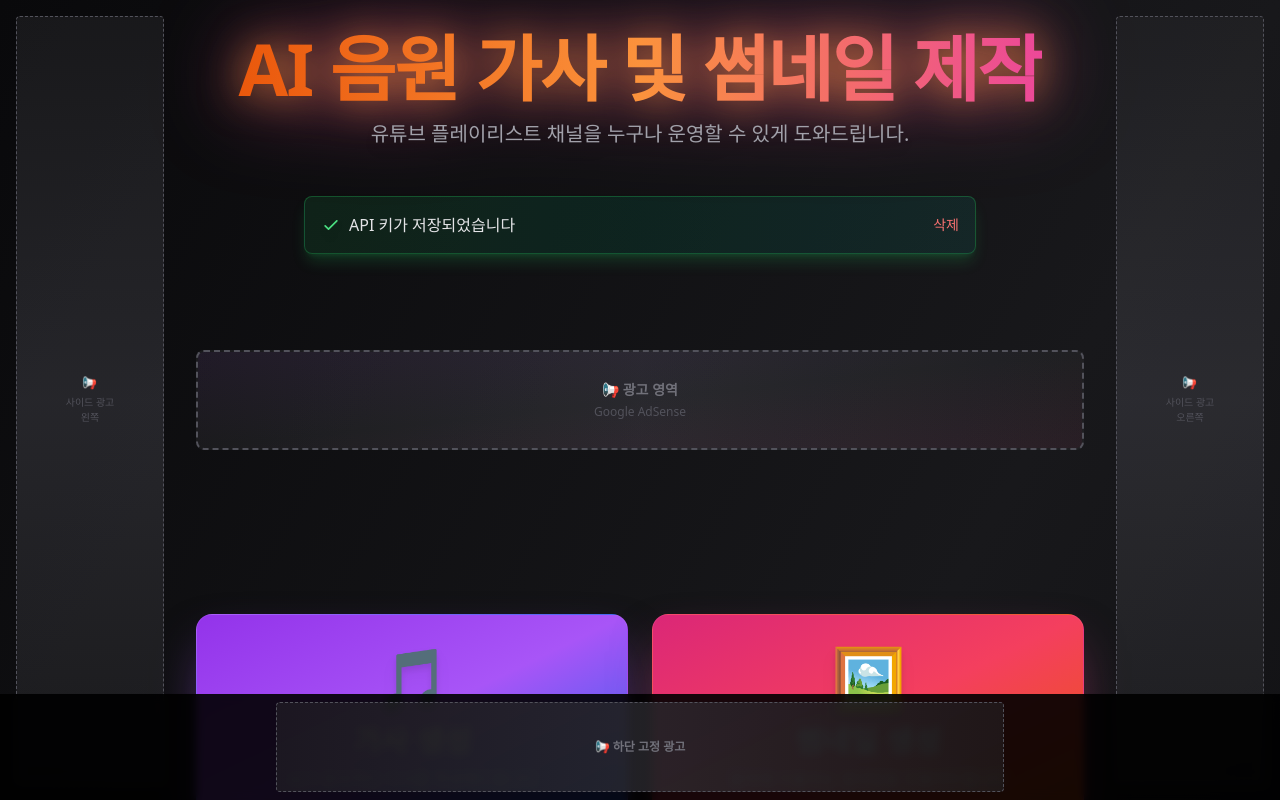
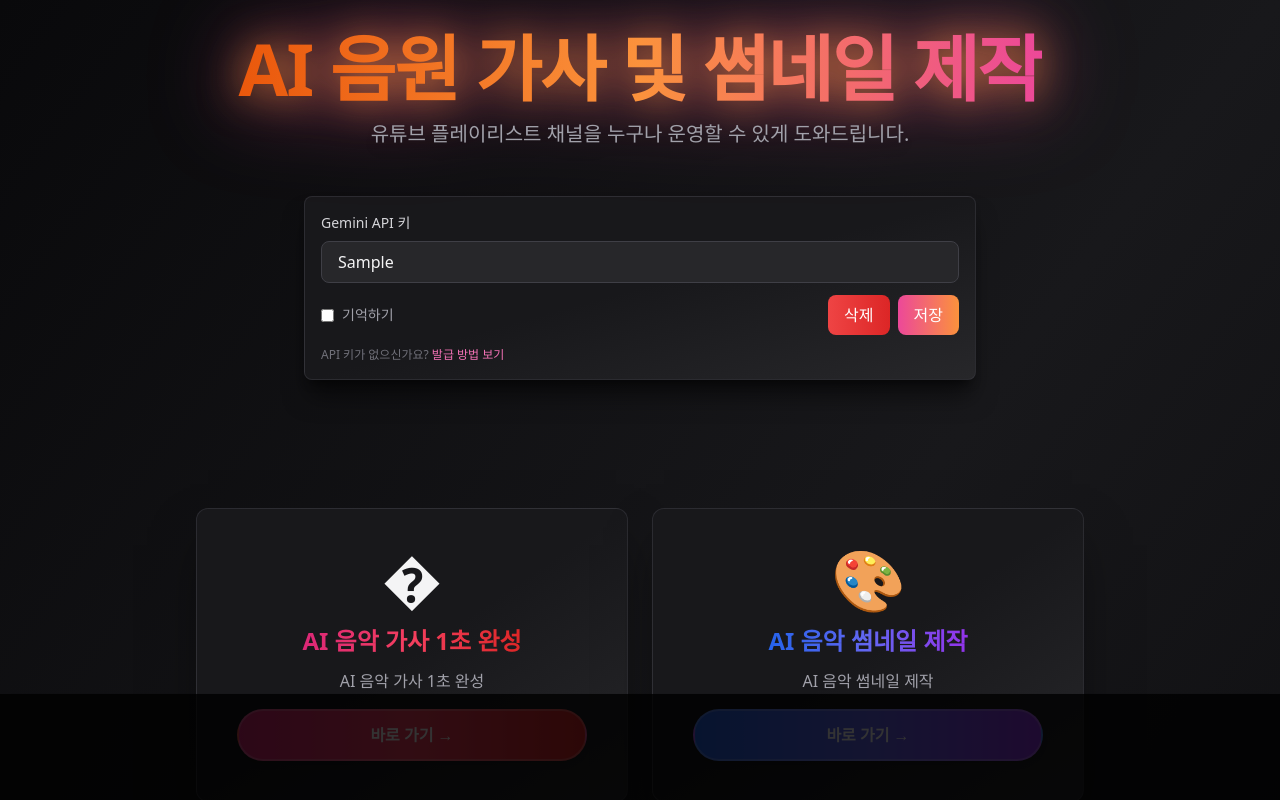
Before and after one commit to angibeom0985-arch/aimusic-l, a React (Vite) app: page / in a window 1280 px wide. Both pictures are taken after typing "Sample" into the empty fields and a click on the button "저장". Shown: the top 800 px of the page. Built offline with nearby package versions, Linux system fonts and the light colour scheme.

Commit message:
refactor: 광고 플레이스홀더 제거, API 키 자유 수정 허용, 메인 페이지 구조 개편 (가사/썸네일 카드를 메인으로 이동)

```diff
--- a/components/ApiKeyManager.tsx
+++ b/components/ApiKeyManager.tsx
@@ -39,39 +39,6 @@ const ApiKeyManager: React.FC<ApiKeyManagerProps> = ({ onKeySet }) => {
     onKeySet("");
   };
 
-  if (savedKey) {
-    return (
-      <div className="bg-gradient-to-r from-green-900/30 via-emerald-900/30 to-teal-900/30 border border-green-500/30 rounded-lg p-4 mb-4 shadow-lg shadow-green-500/20">
-        <div className="flex items-center justify-between">
-          <div className="flex items-center gap-2">
-            <svg
-              className="w-5 h-5 text-green-400 drop-shadow-lg"
-              fill="none"
-              viewBox="0 0 24 24"
-              stroke="currentColor"
-            >
-              <path
-                strokeLinecap="round"
-                strokeLinejoin="round"
-                strokeWidth={2}
-                d="M5 13l4 4L19 7"
-              />
-            </svg>
-            <span className="text-zinc-200 font-medium">
-              API 키가 저장되었습니다
-            </span>
-          </div>
-          <button
-            onClick={handleRemoveKey}
-            className="text-sm text-red-400 hover:text-red-300 transition-all hover:scale-105 font-medium"
-          >
-            삭제
-          </button>
-        </div>
-      </div>
-    );
-  }
-
   return (
     <form
       onSubmit={handleSubmit}
@@ -82,8 +49,11 @@ const ApiKeyManager: React.FC<ApiKeyManagerProps> = ({ onKeySet }) => {
       </label>
       <input
         type="text"
-        value={apiKey}
-        onChange={(e) => setApiKey(e.target.value)}
+        value={savedKey || apiKey}
+        onChange={(e) => {
+          setApiKey(e.target.value);
+          setSavedKey(null); // 수정 시 savedKey 초기화
+        }}
         placeholder="API 키를 입력하세요"
         className="w-full px-4 py-2 bg-zinc-800 border border-zinc-700 rounded-lg text-zinc-100 placeholder-zinc-500 focus:outline-none focus:ring-2 focus:ring-pink-500 mb-3"
         required
@@ -98,12 +68,23 @@ const ApiKeyManager: React.FC<ApiKeyManagerProps> = ({ onKeySet }) => {
           />
           기억하기
         </label>
+        <div className="flex gap-2">
+          {savedKey && (
+            <button
+              type="button"
+              onClick={handleRemoveKey}
+              className="px-4 py-2 bg-gradient-to-r from-red-500 to-red-600 text-white rounded-lg font-medium hover:opacity-90 transition-opacity"
+            >
+              삭제
+            </button>
+          )}
           <button
             type="submit"
             className="px-4 py-2 bg-gradient-to-r from-pink-500 to-orange-400 text-white rounded-lg font-medium hover:opacity-90 transition-opacity"
           >
             저장
           </button>
+        </div>
       </div>
       <p className="text-xs text-zinc-500 mt-3">
         API 키가 없으신가요?{" "}
--- a/components/DisplayAd.tsx
+++ b/components/DisplayAd.tsx
@@ -16,28 +16,16 @@ const DisplayAd: React.FC = () => {
   }, []);
 
   return (
-    <div className="w-full my-8 flex justify-center">
-      <div className="w-full max-w-4xl">
-        {/* 광고 영역 표시 (개발/테스트용 - 실제 광고가 로드되면 이 영역을 덮어씁니다) */}
-        <div className="min-h-[100px] bg-gradient-to-r from-zinc-800/50 via-zinc-700/50 to-zinc-800/50 rounded-lg border-2 border-dashed border-zinc-600 flex items-center justify-center relative overflow-hidden">
-          <div className="text-center z-10">
-            <p className="text-zinc-500 text-sm font-semibold">📢 광고 영역</p>
-            <p className="text-zinc-600 text-xs mt-1">Google AdSense</p>
-          </div>
-          <div className="absolute inset-0 bg-gradient-to-br from-purple-900/10 via-transparent to-pink-900/10"></div>
-        </div>
-
-        {/* 실제 AdSense 광고 */}
+    <div className="w-full my-4 flex justify-center">
       <ins
         className="adsbygoogle"
-          style={{ display: "block", minHeight: "100px" }}
+        style={{ display: "block" }}
         data-ad-client="ca-pub-2686975437928535"
         data-ad-slot="6106251761"
         data-ad-format="auto"
         data-full-width-responsive="true"
       />
     </div>
-    </div>
   );
 };
 
--- a/components/FloatingBanner.tsx
+++ b/components/FloatingBanner.tsx
@@ -43,39 +43,23 @@ const FloatingBanner: React.FC = () => {
 
   return (
     <div
-      className="fixed bottom-0 left-0 right-0 z-50 flex justify-center bg-black/90 py-2 shadow-lg backdrop-blur-sm"
+      className="fixed bottom-0 left-0 right-0 z-50 flex justify-center bg-black bg-opacity-80 py-2 shadow-lg"
       style={{
         minHeight: isMobile ? "60px" : "100px",
         transition: "all 0.3s ease-in-out",
       }}
     >
-      <div className="relative flex items-center justify-center">
-        {/* 광고 영역 표시 (개발/테스트용) */}
-        <div
-          className="absolute inset-0 bg-gradient-to-r from-zinc-800/50 via-zinc-700/50 to-zinc-800/50 rounded border border-dashed border-zinc-600 flex items-center justify-center"
-          style={{
-            width: isMobile ? "320px" : "728px",
-            height: isMobile ? "50px" : "90px",
-          }}
-        >
-          <p className="text-zinc-500 text-xs font-semibold">📢 하단 고정 광고</p>
-        </div>
-
-        {/* 실제 AdSense 광고 */}
       <ins
         className="adsbygoogle"
         style={{
           display: "block",
           width: isMobile ? "320px" : "728px",
           height: isMobile ? "50px" : "90px",
-            position: "relative",
-            zIndex: 10,
         }}
         data-ad-client="ca-pub-2686975437928535"
         data-ad-slot="6106251761"
       />
     </div>
-    </div>
   );
 };
 
--- a/components/RelatedServices.tsx
+++ b/components/RelatedServices.tsx
@@ -11,25 +11,11 @@ interface Service {
 
 const services: Service[] = [
   {
-    icon: "🎬",
-    title: "AI 음악 가사 1초 완성",
-    description: "AI 음악 가사 1초 완성",
-    url: "https://aimusic.money-hotissue.com/",
-    gradient: "from-pink-600 via-rose-500 to-red-600",
-  },
-  {
     icon: "📹",
     title: "숏폼/롱폼 영상 소스 무제한 생성",
     description: "프로페셔널 영상 편집과 효과를 위한 도구를 확인해보세요",
     url: "https://youtube-image.money-hotissue.com/",
     gradient: "from-green-600 via-emerald-500 to-teal-600",
-  },
-  {
-    icon: "🎨",
-    title: "AI 음악 썸네일 제작",
-    description: "AI 음악 썸네일 제작",
-    url: "https://aimusic.money-hotissue.com/thumbnail",
-    gradient: "from-blue-600 via-indigo-500 to-purple-600",
   },
   {
     icon: "🔥",
--- a/components/SidebarAd.tsx
+++ b/components/SidebarAd.tsx
@@ -26,27 +26,15 @@ const SidebarAd: React.FC<SidebarAdProps> = ({ position }) => {
       } h-full hidden lg:flex items-center justify-center p-2 z-10`}
       style={{ width: "180px" }}
     >
-      <div className="relative w-full h-full flex items-center justify-center">
-        {/* 광고 영역 표시 (개발/테스트용) */}
-        <div className="absolute inset-2 bg-gradient-to-b from-zinc-800/50 via-zinc-700/50 to-zinc-800/50 rounded border border-dashed border-zinc-600 flex items-center justify-center">
-          <div className="text-center">
-            <p className="text-zinc-500 text-xs font-semibold mb-1">📢</p>
-            <p className="text-zinc-600 text-[10px]">사이드 광고</p>
-            <p className="text-zinc-600 text-[10px]">{position === "left" ? "왼쪽" : "오른쪽"}</p>
-          </div>
-        </div>
-
-        {/* 실제 AdSense 광고 */}
       <ins
         className="adsbygoogle"
-          style={{ display: "block", width: "160px", position: "relative", zIndex: 10 }}
+        style={{ display: "block" }}
         data-ad-client="ca-pub-2686975437928535"
         data-ad-slot="6712949943"
         data-ad-format="auto"
         data-full-width-responsive="true"
       />
     </div>
-    </div>
   );
 };
 
--- a/pages/HomePage.tsx
+++ b/pages/HomePage.tsx
@@ -49,43 +49,55 @@ const HomePage: React.FC<HomePageProps> = ({ apiKey, setApiKey }) => {
         <DisplayAd />
       </div>
 
-      {/* 메인 버튼 그리드 (1x2) */}
-      <div className="grid grid-cols-1 md:grid-cols-2 gap-6 w-full max-w-4xl">
+      {/* 메인 서비스 카드 (가사 생성 & 썸네일 생성) */}
+      <div className="grid grid-cols-1 md:grid-cols-2 gap-6 w-full max-w-4xl mb-8">
         <Link
           to="/lyrics"
-          className="group relative overflow-hidden bg-gradient-to-br from-purple-600 via-purple-500 to-blue-600 hover:from-purple-700 hover:via-purple-600 hover:to-blue-700 rounded-2xl p-8 transition-all duration-300 shadow-2xl shadow-purple-500/50 hover:shadow-purple-500/70 hover:scale-105 border border-purple-400/20"
+          className="group cursor-pointer"
         >
-          <div className="text-center relative z-10">
-            <div className="text-6xl mb-4 drop-shadow-lg">🎵</div>
-            <h2 className="text-3xl font-bold text-white mb-2 drop-shadow-md">
-              가사 생성
-            </h2>
-            <p className="text-blue-100 drop-shadow">
-              AI가 창의적인 가사를 작성해드립니다
-            </p>
+          <div className="bg-gradient-to-br from-zinc-900 via-zinc-900 to-zinc-800 border border-zinc-700/50 rounded-xl p-6 shadow-2xl shadow-black/50 hover:shadow-pink-500/20 transition-all duration-300 backdrop-blur-sm hover:scale-105">
+            <div className="flex flex-col items-center text-center p-4">
+              <div className="text-6xl mb-4 transition-transform duration-300 group-hover:scale-110 group-hover:rotate-12">
+                �
+              </div>
+              <h3 className="text-xl md:text-2xl font-bold mb-3 bg-gradient-to-r from-pink-600 via-rose-500 to-red-600 bg-clip-text text-transparent">
+                AI 음악 가사 1초 완성
+              </h3>
+              <p className="text-zinc-400 text-sm md:text-base mb-4">
+                AI 음악 가사 1초 완성
+              </p>
+              <button className="w-full bg-gradient-to-r from-pink-600 via-rose-500 to-red-600 hover:shadow-lg hover:shadow-pink/50 text-white font-bold py-3 px-6 rounded-full transition-all duration-300 transform hover:scale-105 shadow-md border-2 border-white/20">
+                바로 가기 →
+              </button>
+            </div>
           </div>
-          <div className="absolute inset-0 bg-gradient-to-t from-white/5 to-transparent opacity-0 group-hover:opacity-100 transition-opacity duration-300"></div>
         </Link>
 
         <Link
           to="/thumbnail"
-          className="group relative overflow-hidden bg-gradient-to-br from-pink-600 via-rose-500 to-orange-600 hover:from-pink-700 hover:via-rose-600 hover:to-orange-700 rounded-2xl p-8 transition-all duration-300 shadow-2xl shadow-pink-500/50 hover:shadow-pink-500/70 hover:scale-105 border border-pink-400/20"
+          className="group cursor-pointer"
         >
-          <div className="text-center relative z-10">
-            <div className="text-6xl mb-4 drop-shadow-lg">🖼️</div>
-            <h2 className="text-3xl font-bold text-white mb-2 drop-shadow-md">
-              썸네일 생성
-            </h2>
-            <p className="text-orange-100 drop-shadow">
-              음악에 어울리는 썸네일을 만들어드립니다
-            </p>
+          <div className="bg-gradient-to-br from-zinc-900 via-zinc-900 to-zinc-800 border border-zinc-700/50 rounded-xl p-6 shadow-2xl shadow-black/50 hover:shadow-pink-500/20 transition-all duration-300 backdrop-blur-sm hover:scale-105">
+            <div className="flex flex-col items-center text-center p-4">
+              <div className="text-6xl mb-4 transition-transform duration-300 group-hover:scale-110 group-hover:rotate-12">
+                🎨
+              </div>
+              <h3 className="text-xl md:text-2xl font-bold mb-3 bg-gradient-to-r from-blue-600 via-indigo-500 to-purple-600 bg-clip-text text-transparent">
+                AI 음악 썸네일 제작
+              </h3>
+              <p className="text-zinc-400 text-sm md:text-base mb-4">
+                AI 음악 썸네일 제작
+              </p>
+              <button className="w-full bg-gradient-to-r from-blue-600 via-indigo-500 to-purple-600 hover:shadow-lg hover:shadow-blue/50 text-white font-bold py-3 px-6 rounded-full transition-all duration-300 transform hover:scale-105 shadow-md border-2 border-white/20">
+                바로 가기 →
+              </button>
+            </div>
           </div>
-          <div className="absolute inset-0 bg-gradient-to-t from-white/5 to-transparent opacity-0 group-hover:opacity-100 transition-opacity duration-300"></div>
         </Link>
       </div>
 
-      {/* 하단 광고 */}
-      <div className="w-full max-w-4xl mt-8">
+      {/* 광고 */}
+      <div className="w-full max-w-4xl mb-8">
         <DisplayAd />
       </div>
 
```
Lines whose indentation alone changed are shown as unchanged.
